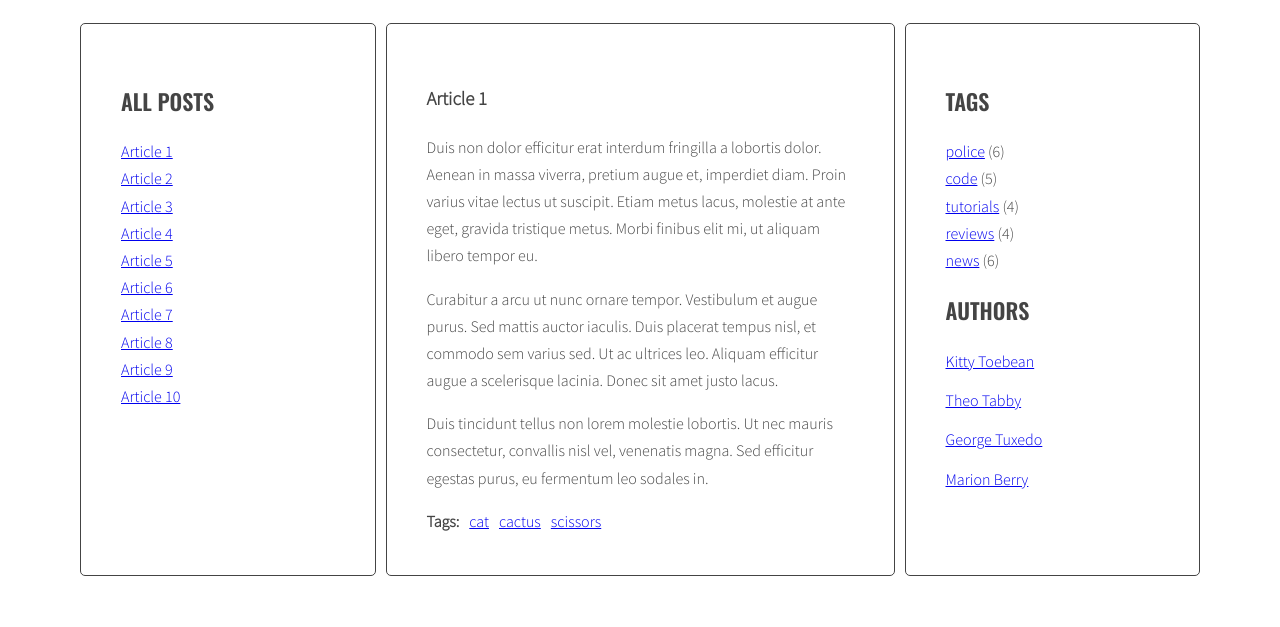
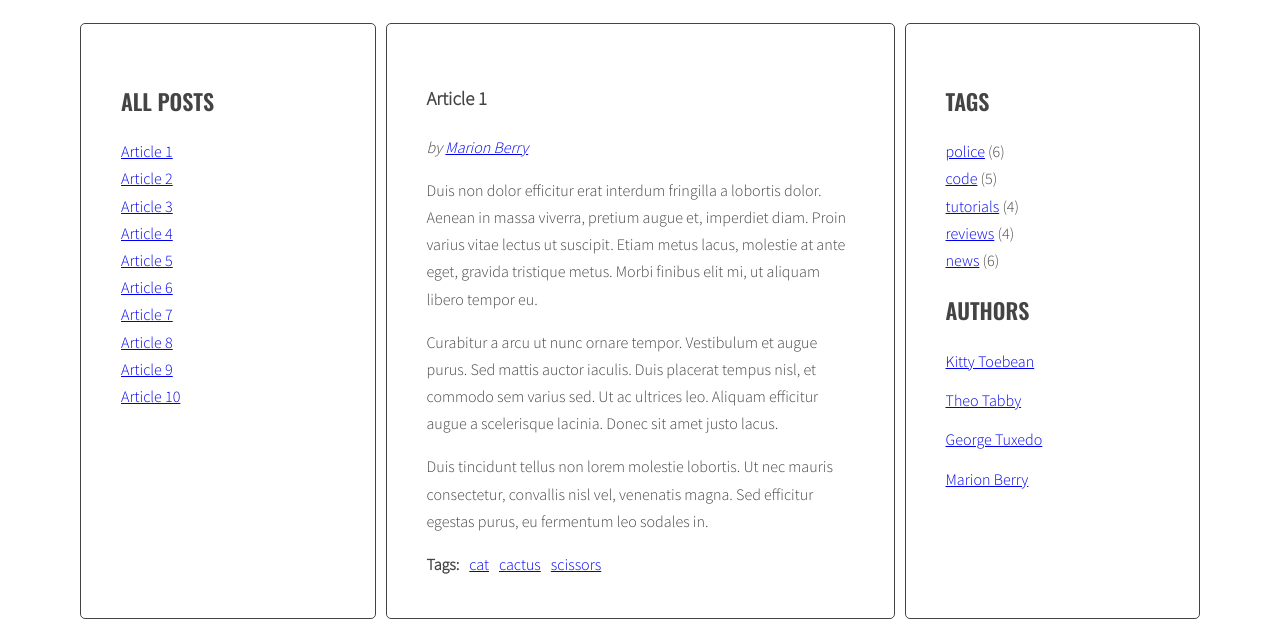
Before and after one commit to FS-001/javascript-blog, a website: page index.html in a window 1280 px wide. Shown: the part 220-847 px from the top of the page. Before the commit the page ends 804 px from the top, so only its background shows below. Drawn offline with nearby package versions, Linux system fonts and the light colour scheme.

Commit message:
Add generateAuthors function

```diff
--- a/index.html
+++ b/index.html
@@ -34,7 +34,7 @@
             <section class="posts">
               <article class="post active" id="article-1" data-tags="cat cactus scissors" data-author="Marion Berry">
                 <h3 class="post-title">Article 1</h3>
-                <p class="post-author"><!--by Marion Berry--></p>
+                <p class="post-author">by Marion Berry</p>
                 <div class="post-content">
                   <p>Duis non dolor efficitur erat interdum fringilla a lobortis dolor. Aenean in massa viverra, pretium augue et, imperdiet diam. Proin varius vitae lectus ut suscipit. Etiam metus lacus, molestie at ante eget, gravida tristique metus. Morbi finibus elit mi, ut aliquam libero tempor eu.</p>
 
--- a/js/script.js
+++ b/js/script.js
@@ -46,7 +46,8 @@
     optTitleSelector = '.post-title',
     optTitleListSelector = '.titles',
     optArticleTagsListSelector = '.post-tags .list',
-    optArticleTagsSelector = '.post-tags .list a'; //, .sidebar .tags a
+    optArticleTagsSelector = '.post-tags .list a', //, .sidebar .tags a
+    optArticleAuthorSelector = '.post-author';
 
   const generateTitleLinks = function (customSelector = '') {
 
@@ -137,13 +138,13 @@
 
   const tagClickHandler = function (event) {
 
-    // [DONE] prevent default action for this event
+    // prevent default action for this event
     event.preventDefault();
 
-    // [DONE] make new constant named "clickedElement" and give it the value of "this"
+    // make new constant named "clickedElement" and give it the value of "this"
     const clickedElement = this;
 
-    // [DONE] make a new constant "href" and read the attribute "href" of the clicked element
+    // make a new constant "href" and read the attribute "href" of the clicked element
     const href = clickedElement.getAttribute('href');
 
     // make a new constant "tag" and extract tag from the "href" constant
@@ -186,4 +187,35 @@
 
   addClickListenersToTags();
 
+  // ***************************************************
+  // * GENERATE AUTHOR LINK UNDER EACH ARTICLE'S TITLE *
+  // ***************************************************
+
+  const generateAuthors = function () {
+
+    // find all articles
+    const articles = document.querySelectorAll(optArticleSelector);
+
+    // START LOOP: for every article:
+    for (let article of articles) {
+
+      // find Author wrapper
+      const authorWrapper = article.querySelector(optArticleAuthorSelector);
+
+      // get author from data-author attribute
+      const articleAuthor = article.getAttribute('data-author');
+      //console.log(articleAuthor);
+
+      authorWrapper.innerHTML = 'by <a href="#author-' + articleAuthor + '">' + articleAuthor + '</a>';
+
+    }
+  };
+
+  generateAuthors();
+
+
+
+
+
+
 }
```
